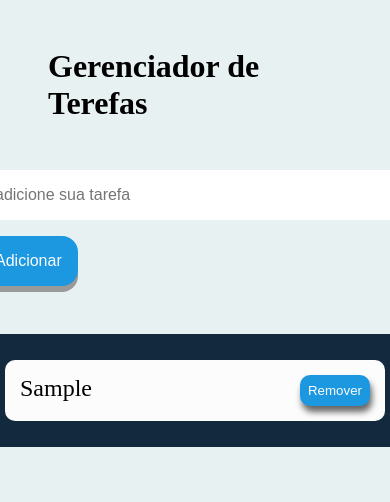
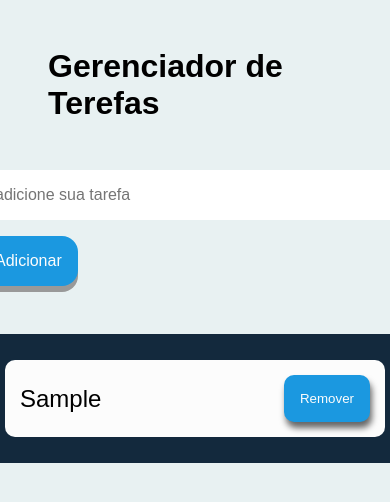
Before and after one commit to Mateusvct1/Gerenciador-de-Tarefas, a plain HTML site: page index.html in a window 390 px wide. Both pictures are taken after typing "Sample" into the empty fields and a click on the button "Adicionar". Shown: the top 502 px of the page. Drawn offline with Linux system fonts and the light colour scheme.

Commit message:
add arquivo mobile.css

```diff
--- /dev/null
+++ b/mobile.css
@@ -0,0 +1,10 @@
+/* ainda falta corrigir */
+@media screen and (max-width:850px) {
+    .titulo-h1{
+        text-align: center;
+    }
+
+    #input-tarefa{
+        text-align: center;
+    }
+}
--- a/style.css
+++ b/style.css
@@ -5,11 +5,13 @@
     --color-button: #1B98E0;
     --color-body: #E8F1F2;
     --color-fonte:#fcfcfc;
+
 }
 
 * {
   margin: 0;
   padding: 0;
+  font-family: Arial, Helvetica, sans-serif;
 }
 
 body{
@@ -33,6 +35,7 @@ body{
     align-items: center;
     gap: 1rem;
     flex-wrap: wrap;
+
 
 }
 
@@ -71,14 +74,14 @@ body{
     color: var(--color-fonte);
     cursor: pointer;
     transition: 1s;
-    padding: 0.5rem;
+    padding: 1rem;
     border-radius: 10px;
     border: none;
     box-shadow: 2px 6px 6px #666;
 
 }
 
-#remover-btn:hover{
+#remove-btn:hover{
     background-color: var(--color-buttonHover);
 
 }
@@ -102,4 +105,5 @@ body{
  padding: 15px;
  border-radius: 10px;
  background-color: var(--color-fonte);
+ align-items: center;
  }
```
